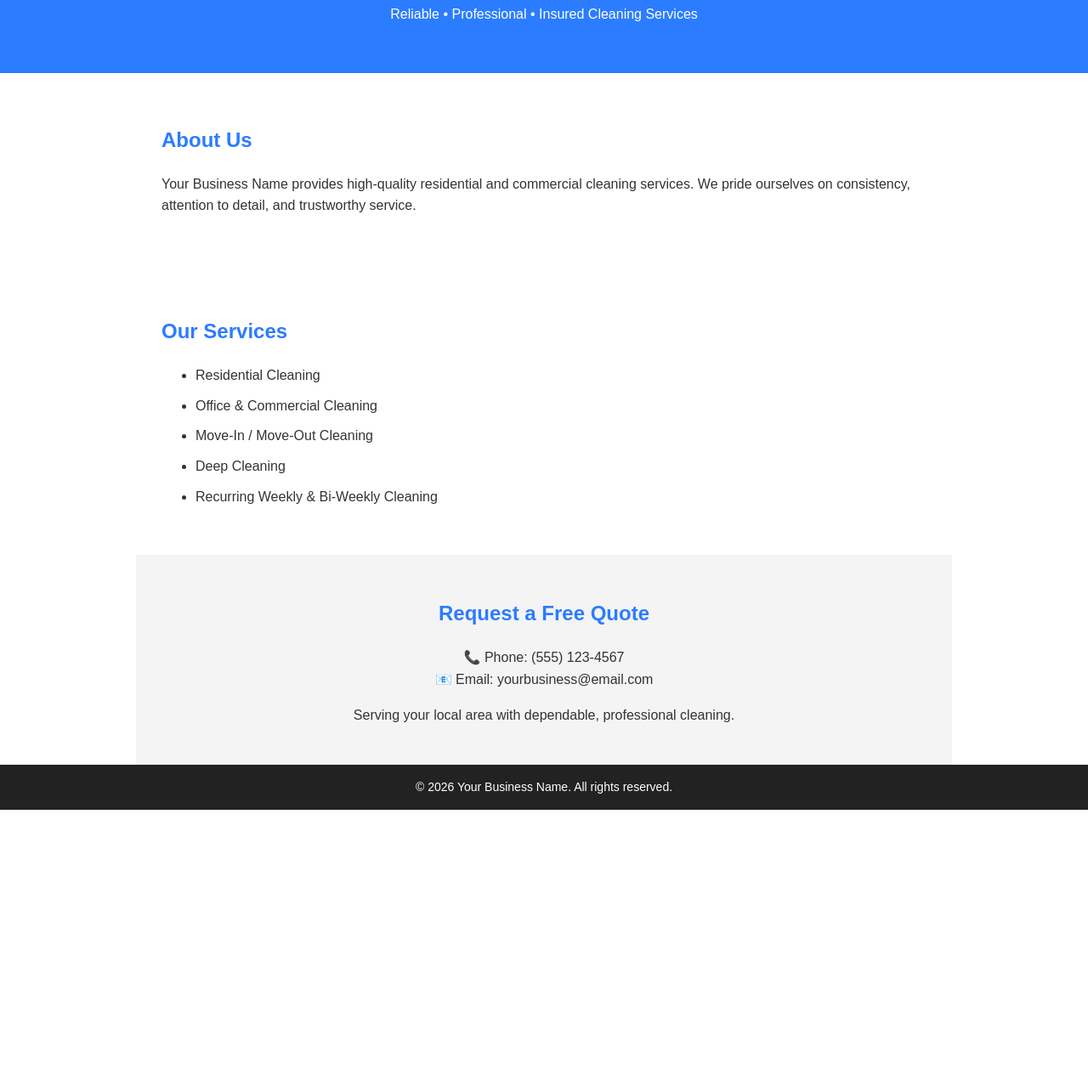
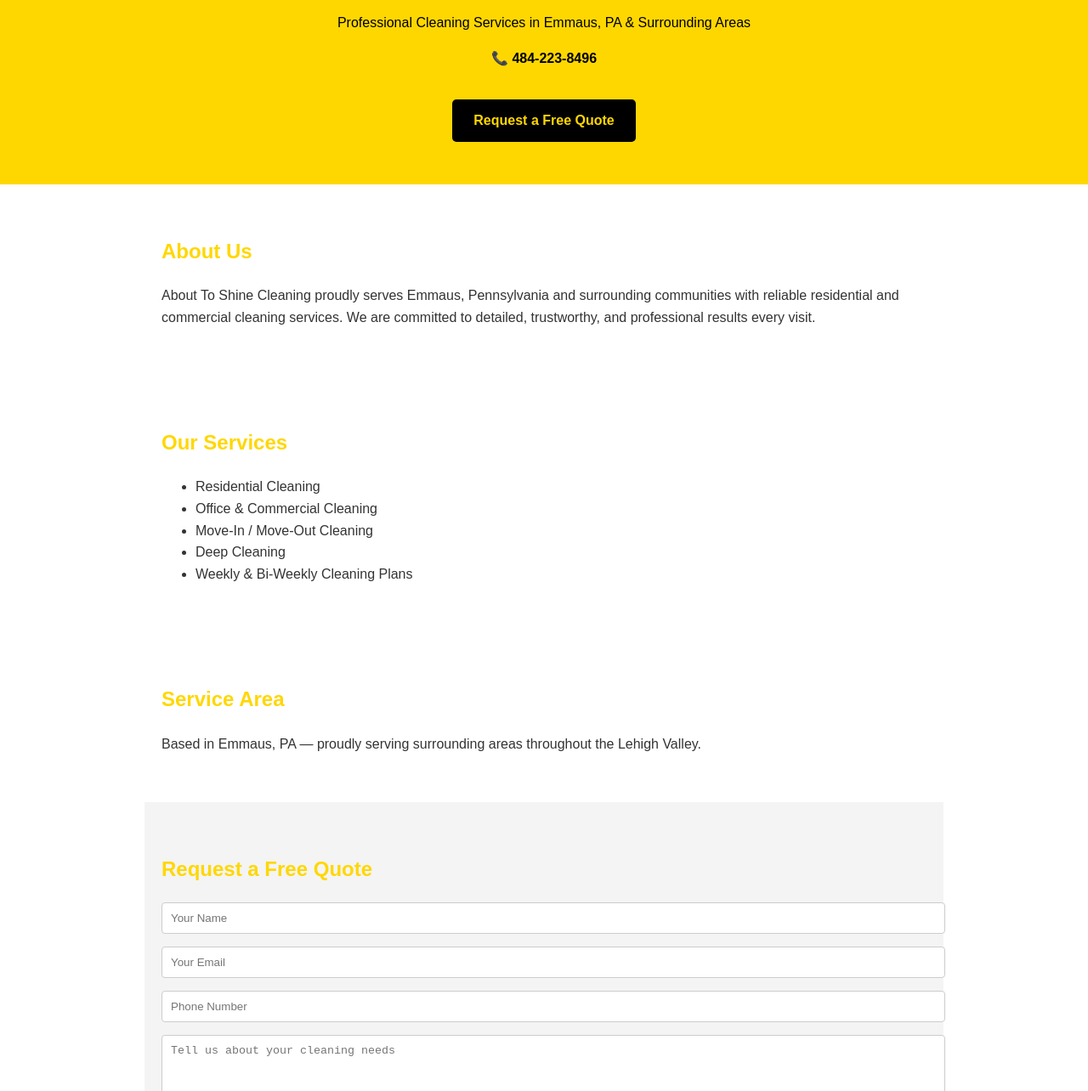
Before and after one commit to mbari-atsc/mbari-atsc.github.io, a plain HTML site: page index.html in a window 1280 px wide. Shown: the part 130-1414 px from the top of the page at 85% size. Before the commit the page ends 1083 px from the top, so only its background shows below. Drawn offline with Linux system fonts and the light colour scheme.

Commit message:
Revise index.html for About To Shine Cleaning
Updated the title, meta tags, and content to reflect the business name and services offered by About To Shine Cleaning. Adjusted styling and structure for improved presentation.

```diff
--- a/index.html
+++ b/index.html
@@ -3,7 +3,15 @@
 <head>
 <meta charset="UTF-8">
 <meta name="viewport" content="width=device-width, initial-scale=1">
-<title>Your Business Name | Professional Cleaning</title>
+
+<!-- SEO -->
+<title>About To Shine Cleaning | Emmaus PA Cleaning Services</title>
+<meta name="description" content="About To Shine Cleaning provides professional residential and commercial cleaning services in Emmaus, PA and surrounding areas. Call 484-223-8496 for a free quote.">
+<meta name="keywords" content="Emmaus cleaning service, house cleaning Emmaus PA, commercial cleaning, professional cleaners">
+<meta name="author" content="About To Shine Cleaning">
+<meta name="geo.region" content="US-PA">
+<meta name="geo.placename" content="Emmaus">
+
 <style>
 body {
 font-family: Arial, sans-serif;
@@ -12,10 +20,19 @@ line-height: 1.6;
 color: #333;
 }
 header {
-background: #2b7cff;
-color: #fff;
-padding: 40px 20px;
+background: #FFD700;
+color: #000;
+padding: 50px 20px;
 text-align: center;
+}
+.button {
+display: inline-block;
+background: #000;
+color: #FFD700;
+padding: 12px 25px;
+margin-top: 20px;
+border-radius: 5px;
+font-weight: bold;
 }
 section {
 padding: 40px 20px;
@@ -23,15 +40,28 @@ max-width: 900px;
 margin: auto;
 }
 h2 {
-color: #2b7cff;
+color: #FFD700;
 }
-.services li {
-margin-bottom: 10px;
+.form-section {
+background: #f4f4f4;
+padding: 40px 20px;
 }
-.cta {
-background: #f4f4f4;
-padding: 30px;
-text-align: center;
+form input, form textarea {
+width: 100%;
+padding: 10px;
+margin-bottom: 15px;
+border-radius: 4px;
+border: 1px solid #ccc;
+}
+form button {
+background: #FFD700;
+color: #000;
+border: none;
+padding: 12px;
+width: 100%;
+font-size: 16px;
+font-weight: bold;
+cursor: pointer;
 }
 footer {
 background: #222;
@@ -41,50 +71,63 @@ padding: 15px;
 font-size: 14px;
 }
 a {
-color: #2b7cff;
+color: inherit;
 text-decoration: none;
 }
 </style>
 </head>
+
 <body>
 
 <header>
-<h1>Your Business Name</h1>
-<p>Reliable • Professional • Insured Cleaning Services</p>
+<h1>About To Shine Cleaning</h1>
+<p>Professional Cleaning Services in Emmaus, PA & Surrounding Areas</p>
+<p><strong>📞 <a href="tel:14842238496">484-223-8496</a></strong></p>
+<a href="#quote" class="button">Request a Free Quote</a>
 </header>
 
 <section>
 <h2>About Us</h2>
 <p>
-Your Business Name provides high-quality residential and commercial cleaning services.
-We pride ourselves on consistency, attention to detail, and trustworthy service.
+About To Shine Cleaning proudly serves Emmaus, Pennsylvania and surrounding communities
+with reliable residential and commercial cleaning services.
+We are committed to detailed, trustworthy, and professional results every visit.
 </p>
 </section>
 
 <section>
 <h2>Our Services</h2>
-<ul class="services">
+<ul>
 <li>Residential Cleaning</li>
 <li>Office & Commercial Cleaning</li>
 <li>Move-In / Move-Out Cleaning</li>
 <li>Deep Cleaning</li>
-<li>Recurring Weekly & Bi-Weekly Cleaning</li>
+<li>Weekly & Bi-Weekly Cleaning Plans</li>
 </ul>
 </section>
 
-<section class="cta">
-<h2>Request a Free Quote</h2>
+<section>
+<h2>Service Area</h2>
 <p>
-📞 Phone: (555) 123-4567<br>
-📧 Email: yourbusiness@email.com
-</p>
-<p>
-Serving your local area with dependable, professional cleaning.
+Based in Emmaus, PA — proudly serving surrounding areas throughout the Lehigh Valley.
 </p>
 </section>
 
+<section id="quote" class="form-section">
+<h2>Request a Free Quote</h2>
+
+<!-- Replace abcdwxyz with your Formspree form ID -->
+<form action="https://formspree.io/f/abcdwxyz" method="POST">
+<input type="text" name="name" placeholder="Your Name" required>
+<input type="email" name="email" placeholder="Your Email" required>
+<input type="text" name="phone" placeholder="Phone Number">
+<textarea name="message" rows="5" placeholder="Tell us about your cleaning needs" required></textarea>
+<button type="submit">Request Quote</button>
+</form>
+</section>
+
 <footer>
-© 2026 Your Business Name. All rights reserved.
+© 2026 About To Shine Cleaning • Emmaus, PA
 </footer>
 
 </body>
```
